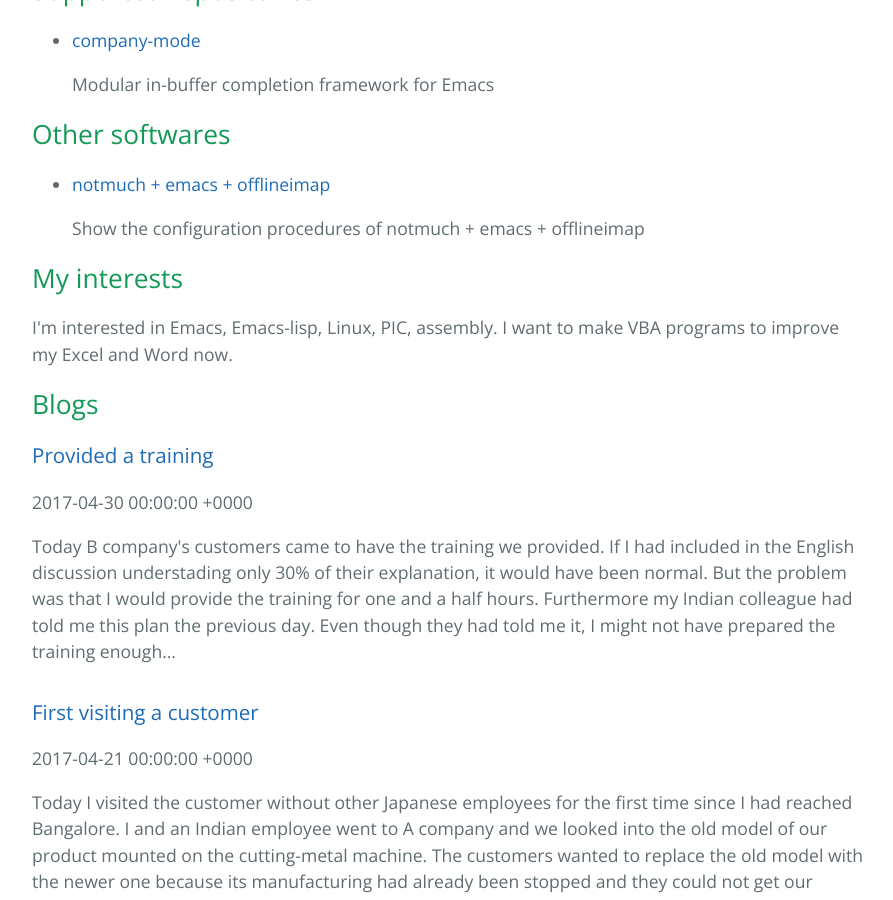
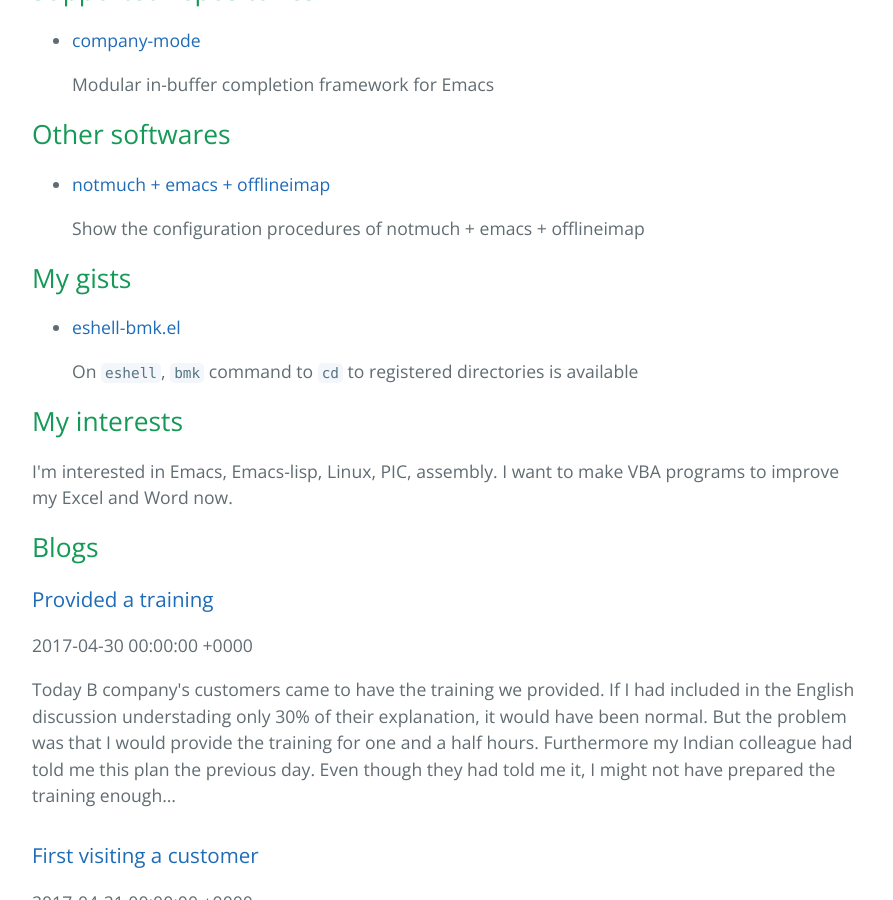
Before and after one commit to kkatsuyuki/kkatsuyuki.github.io, a Jekyll site: the page built from index.html, in a window 1280 px wide and 900 px high, scrolled down 675 px. Shown: the whole window, without its empty margins (192-1085 px from the left). Built offline with Jekyll 4.4.1, drawn with Linux system fonts in a browser that asks for light colours; the list of posts is cut into pages by our own code.

Commit message:
added the gist eshell-bmk.el

```diff
--- a/index.html
+++ b/index.html
@@ -47,6 +47,21 @@ Modular in-buffer completion framework for Emacs
 
 <p>
 Show the configuration procedures of notmuch + emacs + offlineimap
+</p></li>
+</ul>
+</div>
+</div>
+
+<div id="outline-container-orgc034db5" class="outline-2">
+<h2 id="orgc034db5">My gists</h2>
+<div class="outline-text-2" id="text-orgc034db5">
+<ul class="org-ul">
+<li><p>
+<a href="https://gist.github.com/kkatsuyuki/fa930411a86169c3bb1f03337d4af280">eshell-bmk.el</a>
+</p>
+
+<p>
+On <code>eshell</code>, <code>bmk</code> command to <code>cd</code> to registered directories is available
 </p></li>
 </ul>
 </div>
--- a/org/index.org
+++ b/org/index.org
@@ -19,6 +19,11 @@
   - [[https://kkatsuyuki.github.io/notmuch-conf/][notmuch + emacs + offlineimap]]
 
     Show the configuration procedures of notmuch + emacs + offlineimap
+
+* My gists
+  - [[https://gist.github.com/kkatsuyuki/fa930411a86169c3bb1f03337d4af280][eshell-bmk.el]]
+
+    On =eshell=, =bmk= command to =cd= to registered directories is available
 * My interests
   I'm interested in Emacs, Emacs-lisp, Linux, PIC, assembly.
   I want to make VBA programs to improve my Excel and Word now.
```
